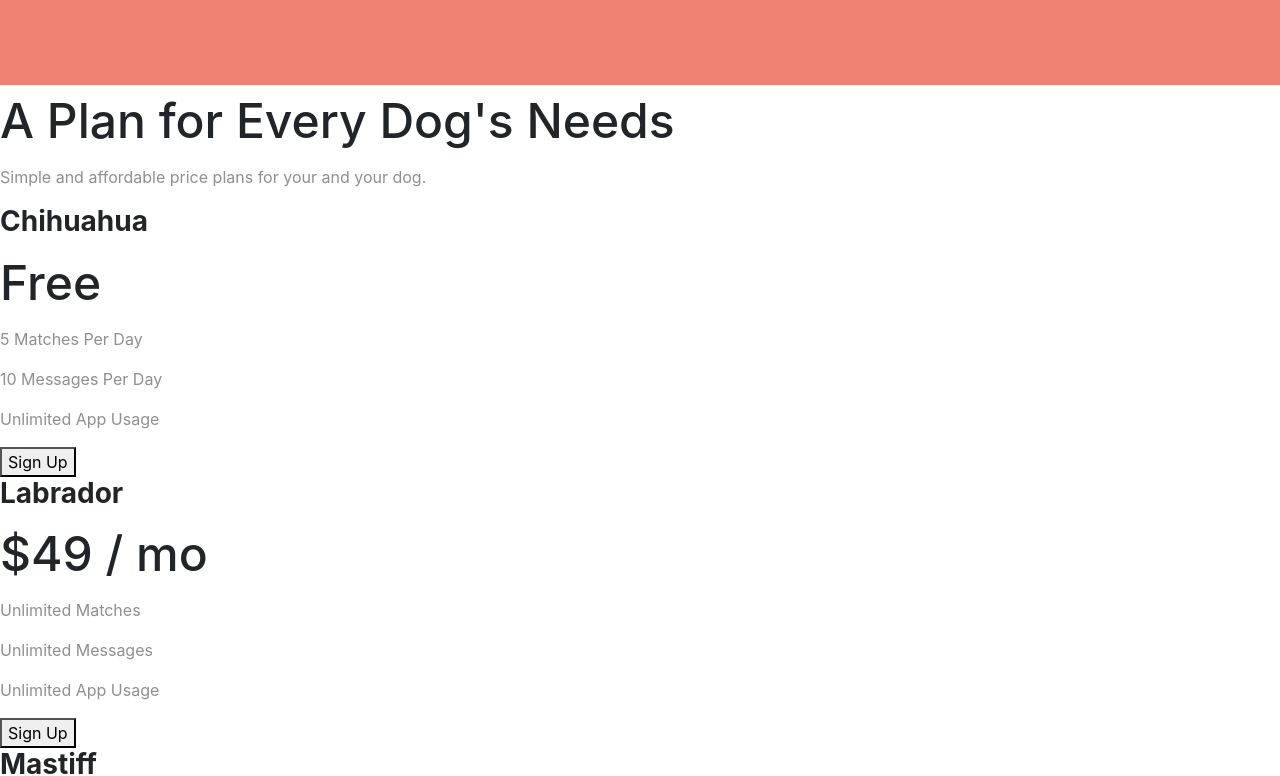
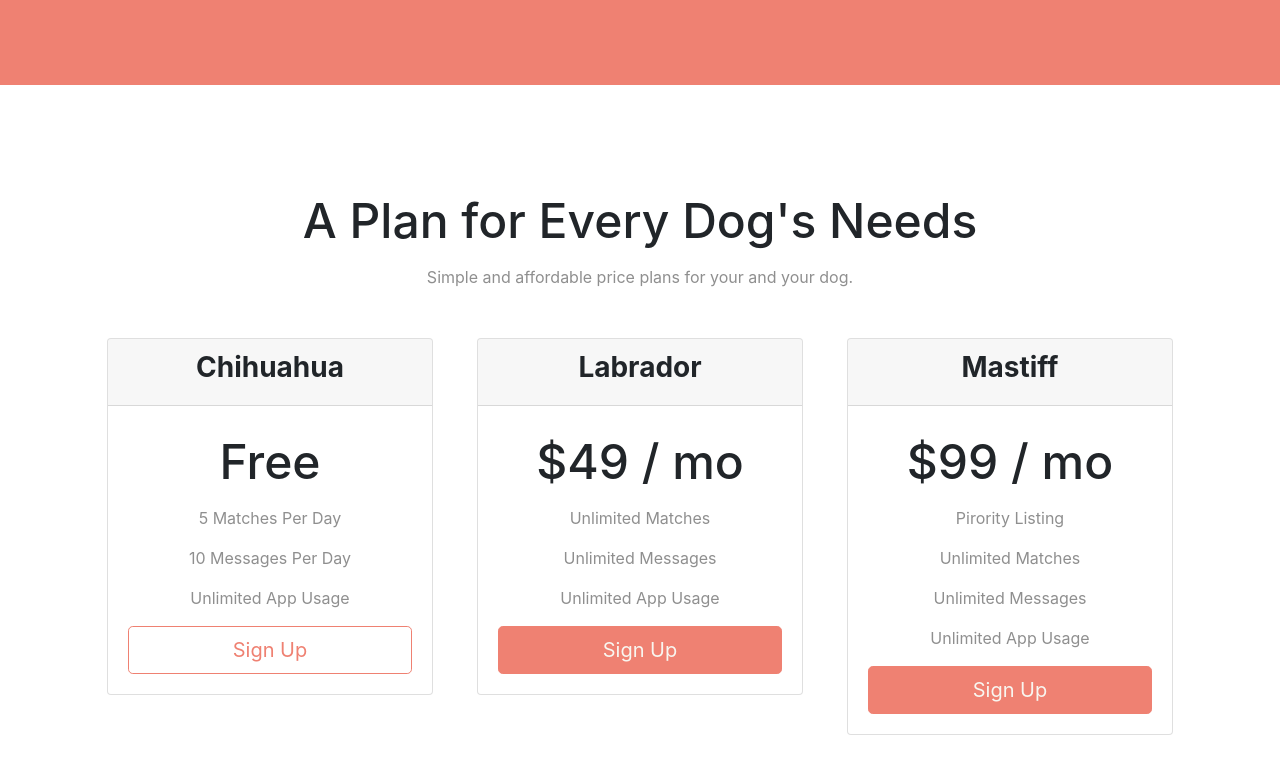
Before and after one commit to AlexRahmanov/TinDog, a plain HTML site: page index.html in a window 1280 px wide. Shown: the part 1871-2647 px from the top of the page. Drawn offline with nearby package versions, Linux system fonts and the light colour scheme.

Commit message:
css pricing

```diff
--- a/css/styles.css
+++ b/css/styles.css
@@ -115,3 +115,41 @@ p {
     width: 15%;
     margin: 20px 20px 50px;
 }
+
+
+/* Pricing Section */
+
+#pricing {
+    padding: 100px;
+    text-align: center;
+}
+
+.pricing-colomn {
+    padding: 3% 2%;
+}
+
+
+
+
+/* Buttons Color */
+
+.btn-outline-primary {
+    color: #ef8172;
+    border-color: #ef8172;
+}
+
+.btn-outline-primary:hover {
+    background-color: #ff4c68;
+    border-color: #ff4c68;
+}
+
+.btn-primary {
+    color: #F8F6F0;
+    background-color: #ef8172;
+    border-color: #ef8172;
+}
+
+.btn-primary:hover {
+    background-color: #ff4c68;
+    border-color: #ff4c68;
+}
--- a/index.html
+++ b/index.html
@@ -143,12 +143,6 @@
       </a>
     </div>
 
-
-
-
-
-
-
   </section>
 
 
@@ -170,30 +164,58 @@
     <h2>A Plan for Every Dog's Needs</h2>
     <p>Simple and affordable price plans for your and your dog.</p>
 
+<div class="row">
+  <div class= "pricing-colomn col-lg-4 col-md-6">
 
+    <div class="card">
+      <div class="card-header">
         <h3>Chihuahua</h3>
+      </div>
+
+      <div class="card-body">
         <h2>Free</h2>
         <p>5 Matches Per Day</p>
         <p>10 Messages Per Day</p>
         <p>Unlimited App Usage</p>
-    <button type="button">Sign Up</button>
+        <button type="button" class="btn btn-lg btn-block btn-outline-primary">Sign Up</button>
+      </div>
+    </div>
+  </div>
 
+  <div class="pricing-colomn col-lg-4 col-md-6">
+    <div class="card">
+      <div class="card-header">
+        <h3>Labrador</h3>
+      </div>
 
-    <h3>Labrador</h3>
+      <div class="card-body">
         <h2>$49 / mo</h2>
         <p>Unlimited Matches</p>
         <p>Unlimited Messages</p>
         <p>Unlimited App Usage</p>
-    <button type="button">Sign Up</button>
+        <button type="button" class="btn btn-lg btn-block btn-primary">Sign Up</button>
+      </div>
+    </div>
+  </div>
 
+<!-- <div class="col-lg-4 col-md-12"> -->
+  <div class="pricing-colomn col-lg-4">
+    <div class="card">
+      <div class="card-header">
+        <h3>Mastiff</h3>
+      </div>
 
-    <h3>Mastiff</h3>
+      <div class="card-body">
         <h2>$99 / mo</h2>
         <p>Pirority Listing</p>
         <p>Unlimited Matches</p>
         <p>Unlimited Messages</p>
         <p>Unlimited App Usage</p>
-    <button type="button">Sign Up</button>
+        <button type="button" class="btn btn-lg btn-block btn-primary">Sign Up</button>
+      </div>
+    </div>
+  </div>
+</div>
 
   </section>
 
```
Also changed, not shown: index1.html (deleted, +0 -20 lines). Lines whose indentation alone changed are shown as unchanged.
